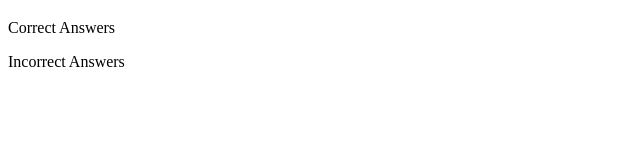
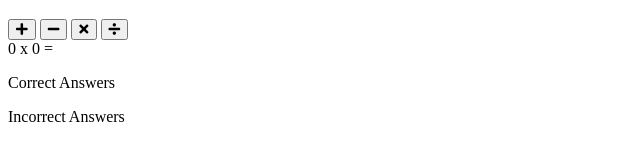
Before and after one commit to sean-meade/love-math, a plain HTML site: page index.html in a window 1280 px wide. Shown: the part 100-260 px from the top of the page, without its empty margins (0-640 px from the left). Drawn offline with Linux system fonts and the light colour scheme.

Commit message:
Add html structure to controls area

```diff
--- a/index.html
+++ b/index.html
@@ -17,7 +17,26 @@
     </h1>
 
     <div class="game-area">
-
+        <div class="controls-area">
+            <button class="btn btn--big btn--green">
+                <i class="fas fa-plus"></i>
+            </button>
+            <button class="btn btn--big btn--blue">
+                <i class="fas fa-minus"></i>
+            </button>
+            <button class="btn btn--big btn--orange">
+                <i class="fas fa-times"></i>
+            </button>
+            <button class="btn btn--big btn--red">
+                <i class="fas fa-divide"></i>
+            </button>
+        </div>
+        <div class="question-area">
+            <span id="operand1">0</span>
+            <span id="operator">x</span>
+            <span id="operand2">0</span>
+            <span>=</span>
+        </div>
     </div>
 
     <div class="score-area">
```
